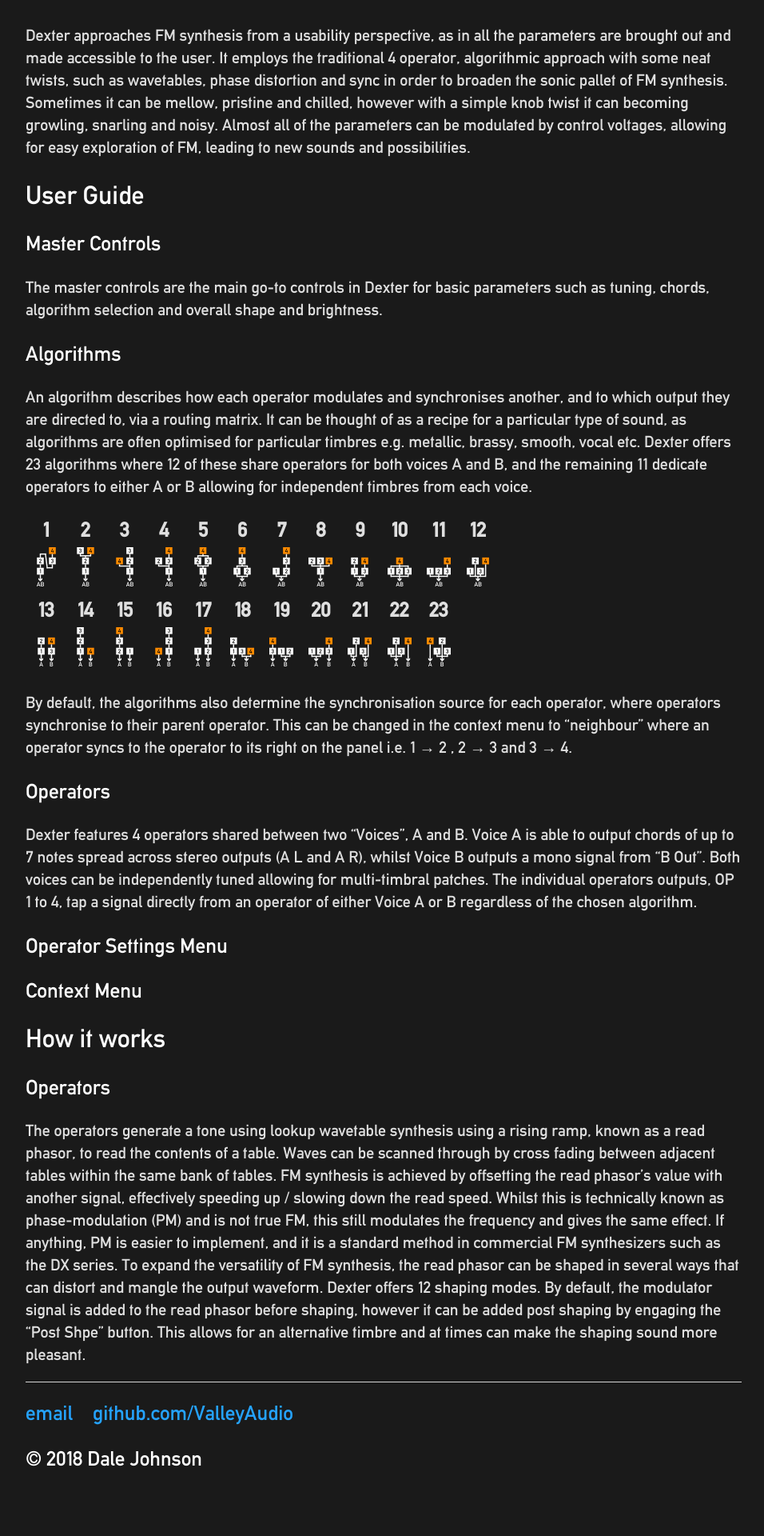
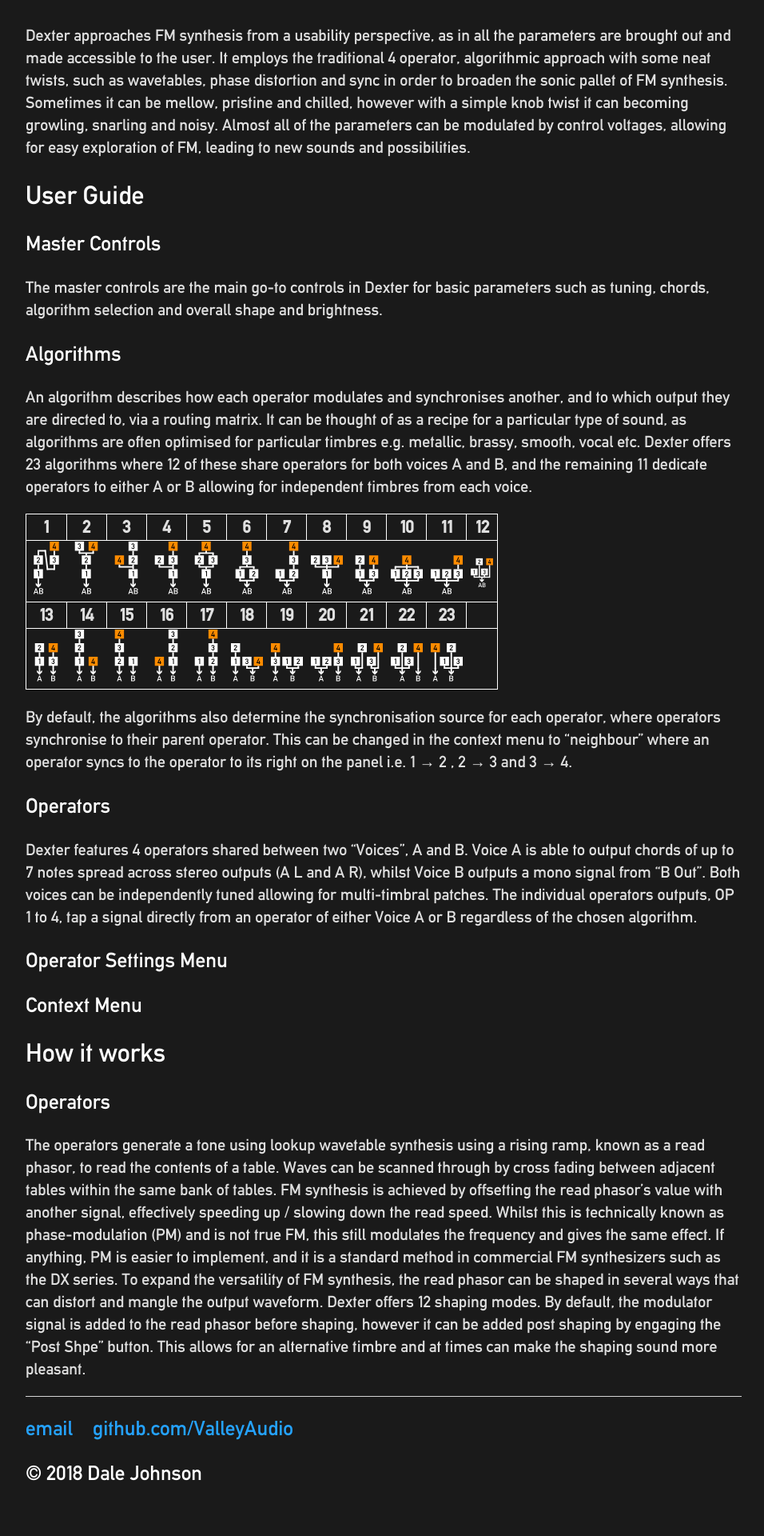
Before and after one commit to ValleyAudio/ValleyAudio.github.io, a Jekyll site: the page built from rack/dexter/dexter.html, in a window 1280 px wide. Shown: the part 1182-3102 px from the top of the page at 80% size, without its empty margins (160-1116 px from the left). Built offline with Jekyll 4.4.1, drawn with Linux system fonts in a browser that asks for light colours.

Commit message:
Reformatted table

```diff
--- a/css/main.css
+++ b/css/main.css
@@ -102,9 +102,11 @@
     line-height:1.4em;
 }
 
-th, tr {
-    font-size: 1.25em;
+table, th, tr {
+    font-size: 1.1em;
     font-family:'alteDin', 'Helvetica', 'Arial', 'Sans-Serif';
     line-height: 1.4em;
     color: #DFDFDF;
+    border: 1px solid white;
+    border-collapse: collapse;
 }
--- a/rack/dexter/dexter.html
+++ b/rack/dexter/dexter.html
@@ -53,37 +53,37 @@
         </tr>
         <tr>
             <td><center>
-                <img src="images/algo0.svg" alt="Algorithm 1" style="width:30px">
+                <img src="images/algo0.svg" alt="Algorithm 1" style="width:40px">
             </center></td>
             <td><center>
-                <img src="images/algo1.svg" alt="Algorithm 2" style="width:30px">
+                <img src="images/algo1.svg" alt="Algorithm 2" style="width:40px">
             </center></td>
             <td><center>
-                <img src="images/algo2.svg" alt="Algorithm 3" style="width:30px">
+                <img src="images/algo2.svg" alt="Algorithm 3" style="width:40px">
             </center></td>
             <td><center>
-                <img src="images/algo3.svg" alt="Algorithm 4" style="width:30px">
+                <img src="images/algo3.svg" alt="Algorithm 4" style="width:40px">
             </center></td>
             <td><center>
-                <img src="images/algo4.svg" alt="Algorithm 5" style="width:30px">
+                <img src="images/algo4.svg" alt="Algorithm 5" style="width:40px">
             </center></td>
             <td><center>
-                <img src="images/algo5.svg" alt="Algorithm 6" style="width:30px">
+                <img src="images/algo5.svg" alt="Algorithm 6" style="width:40px">
             </center></td>
             <td><center>
-                <img src="images/algo6.svg" alt="Algorithm 7" style="width:30px">
+                <img src="images/algo6.svg" alt="Algorithm 7" style="width:40px">
             </center></td>
             <td><center>
-                <img src="images/algo7.svg" alt="Algorithm 8" style="width:30px">
+                <img src="images/algo7.svg" alt="Algorithm 8" style="width:40px">
             </center></td>
             <td><center>
-                <img src="images/algo8.svg" alt="Algorithm 9" style="width:30px">
+                <img src="images/algo8.svg" alt="Algorithm 9" style="width:40px">
             </center></td>
             <td><center>
-                <img src="images/algo9.svg" alt="Algorithm 10" style="width:30px">
+                <img src="images/algo9.svg" alt="Algorithm 10" style="width:40px">
             </center></td>
             <td><center>
-                <img src="images/algo10.svg" alt="Algorithm 11" style="width:30px">
+                <img src="images/algo10.svg" alt="Algorithm 11" style="width:40px">
             </center></td>
             <td><center>
                 <img src="images/algo11.svg" alt="Algorithm 12" style="width:30px">
@@ -104,37 +104,37 @@
         </tr>
         <tr>
             <td><center>
-                <img src="images/algo12.svg" alt="Algorithm 13" style="width:30px">
+                <img src="images/algo12.svg" alt="Algorithm 13" style="width:40px">
             </center></td>
             <td><center>
-                <img src="images/algo13.svg" alt="Algorithm 14" style="width:30px">
+                <img src="images/algo13.svg" alt="Algorithm 14" style="width:40px">
             </center></td>
             <td><center>
-                <img src="images/algo14.svg" alt="Algorithm 15" style="width:30px">
+                <img src="images/algo14.svg" alt="Algorithm 15" style="width:40px">
             </center></td>
             <td><center>
-                <img src="images/algo15.svg" alt="Algorithm 16" style="width:30px">
+                <img src="images/algo15.svg" alt="Algorithm 16" style="width:40px">
             </center></td>
             <td><center>
-                <img src="images/algo16.svg" alt="Algorithm 17" style="width:30px">
+                <img src="images/algo16.svg" alt="Algorithm 17" style="width:40px">
             </center></td>
             <td><center>
-                <img src="images/algo17.svg" alt="Algorithm 18" style="width:30px">
+                <img src="images/algo17.svg" alt="Algorithm 18" style="width:40px">
             </center></td>
             <td><center>
-                <img src="images/algo18.svg" alt="Algorithm 19" style="width:30px">
+                <img src="images/algo18.svg" alt="Algorithm 19" style="width:40px">
             </center></td>
             <td><center>
-                <img src="images/algo19.svg" alt="Algorithm 20" style="width:30px">
+                <img src="images/algo19.svg" alt="Algorithm 20" style="width:40px">
             </center></td>
             <td><center>
-                <img src="images/algo20.svg" alt="Algorithm 21" style="width:30px">
+                <img src="images/algo20.svg" alt="Algorithm 21" style="width:40px">
             </center></td>
             <td><center>
-                <img src="images/algo21.svg" alt="Algorithm 22" style="width:30px">
+                <img src="images/algo21.svg" alt="Algorithm 22" style="width:40px">
             </center></td>
             <td><center>
-                <img src="images/algo22.svg" alt="Algorithm 23" style="width:30px">
+                <img src="images/algo22.svg" alt="Algorithm 23" style="width:40px">
             </center></td>
         </tr>
     </table>
```
